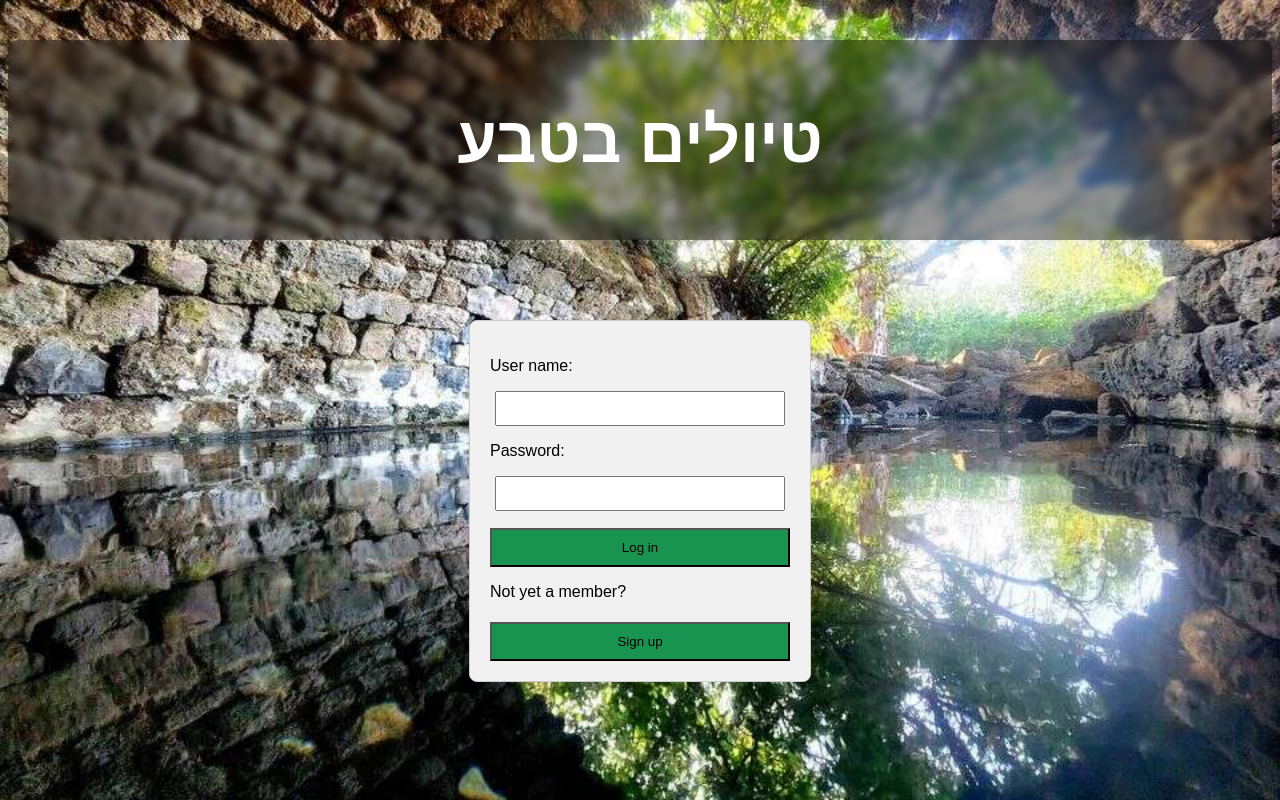
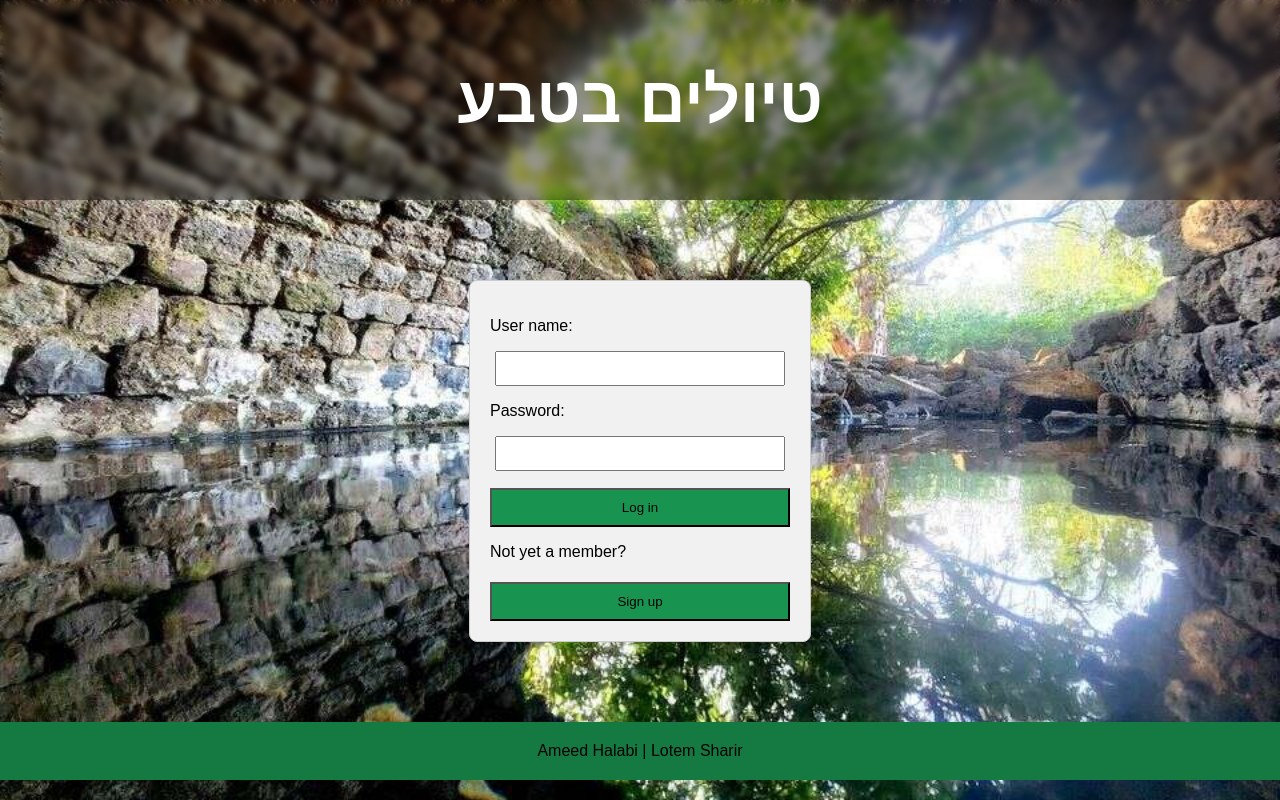
Before and after one commit to Lotemsha/Node-js-Project, a website: page FE/login.html in a window 1280 px wide. Drawn offline with Linux system fonts and the light colour scheme.

Commit message:
Add files via upload
עם פוטר

```diff
--- a/FE/home.css
+++ b/FE/home.css
@@ -3,15 +3,20 @@ body {
   font-family: "Segoe UI", Arial, sans-serif;
   background: #f5f7fa;
   color: #333;
+  min-height: 100vh;
 }
 
 header {
   background: #199450;
   color: white;
-  padding: 20px;
   text-align: center;
-  font-size: 24px;
   box-shadow: 0 2px 4px rgba(0, 0, 0, 0.1);
+  font-family: Arial, sans-serif;
+  font-size: 32px;
+  font-weight: bold;
+  margin: auto;
+  width: 100%;
+  padding: 20px 0;
 }
 
 .cards {
@@ -44,3 +49,12 @@ header {
   font-size: 14px;
   color: #555;
 }
+
+footer {
+  text-align: center;
+  background-color: #157a42;
+  padding: 20px 0;
+  width: auto;
+  font-family: Arial, sans-serif;
+  color: #000000;
+}
--- a/FE/login.css
+++ b/FE/login.css
@@ -2,6 +2,9 @@ body {
   background-image: url("./assets/WhatsApp-Image-2025-06-03-at-17.11.40-960x640.jpeg");
   background-repeat: no-repeat;
   background-size: cover;
+  height: 100%;
+  margin: 0;
+  min-height: 100vh;
 }
 
 .login {
@@ -34,6 +37,7 @@ button:hover {
   font-weight: bold;
   background-color: #157a42;
 }
+
 .error {
   color: red;
   margin-top: 10px;
@@ -44,11 +48,17 @@ button:hover {
   font-size: 32px;
   font-weight: bold;
   color: white;
-  margin: 40px auto;
-  padding: 10px 20px;
+  margin: auto;
   width: 100%;
   background: rgba(0, 0, 0, 0.4);
-  border-radius: 10px;
   backdrop-filter: blur(4px);
   padding: 20px 0;
 }
+
+footer {
+  text-align: center;
+  background-color: #157a42;
+  padding: 20px 0;
+  width: auto;
+  font-family: Arial, sans-serif;
+}
--- a/FE/login.html
+++ b/FE/login.html
@@ -24,7 +24,9 @@
       <p>Not yet a member?</p>
       <button onclick="window.location.href = '/signup.html'">Sign up</button>
     </div>
-
+    <footer>
+      <span>Ameed Halabi | Lotem Sharir</span>
+    </footer>
     <script src="login.js"></script>
   </body>
 </html>
--- a/package.json
+++ b/package.json
@@ -12,7 +12,7 @@
   "dependencies": {
     "cors": "^2.8.5",
     "express": "^5.2.1",
-    "express-session": "^1.18.2",
+    "express-session": "^1.19.0",
     "mysql2": "^3.16.1"
   }
 }
```
Also changed, not shown: FE/home.html (+4 -3 lines), 1 other file.
